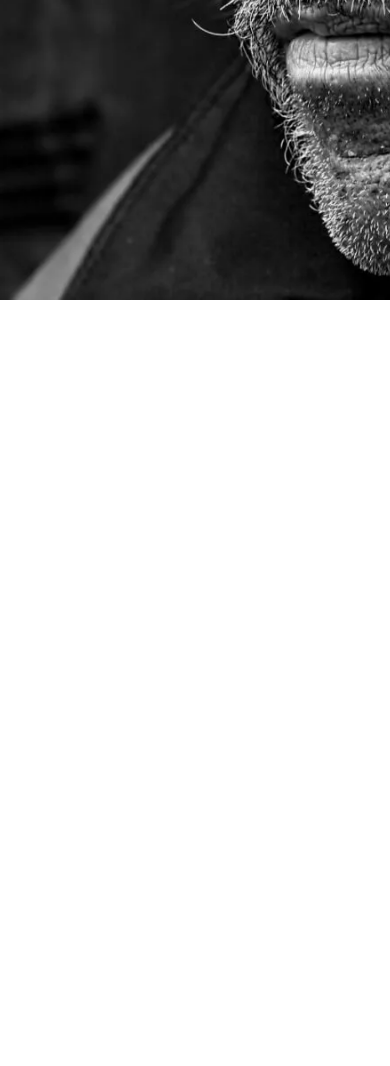
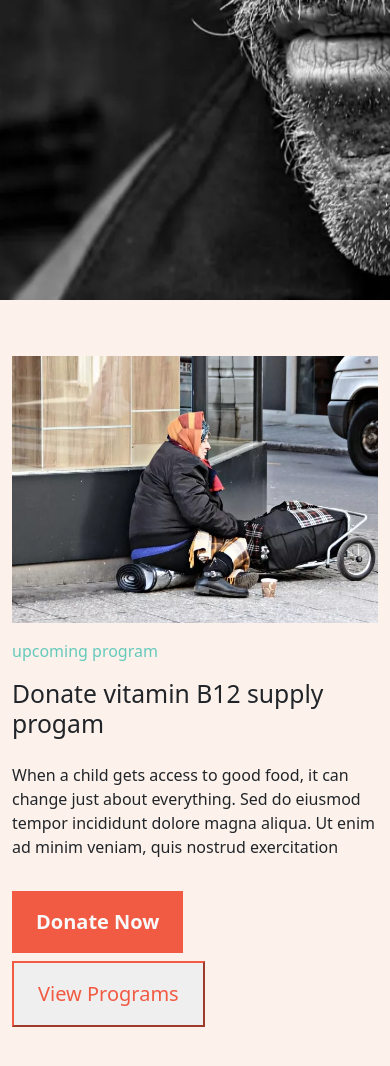
Before and after one commit to lyionmaurice/colorlide-project, a plain HTML site: page index.html in a window 390 px wide. Shown: the part 544-1610 px from the top of the page. Before the commit the page ends 844 px from the top, so only its background shows below. Drawn offline with nearby package versions, Linux system fonts and the light colour scheme.

Commit message:
just added donating vitamin B12 supply

```diff
--- a/ass.css
+++ b/ass.css
@@ -66,7 +66,32 @@
         display:block !important;
     }
 }
-.btn-ongoing{
+
+/* helping hand */
+.ongoing-btn{
     border:none;
     background-color: rgb(101,201,187);
 }
+
+.help{
+    margin-top: 10%;
+}
+
+.about-container{
+    background-color: rgb(252,242,235);
+}
+.ongoing-text{
+    color:rgb(101,201,187) ;
+}
+
+.donate-now-btn{
+    border: none;
+    background-color: rgb(241,91,67);
+}
+
+.view-program-btn{
+    border-color:rgb(241,91,67) ;
+}
+.view-program-color {
+    color:rgb(241,91,67) ;
+}
--- a/index.html
+++ b/index.html
@@ -160,9 +160,10 @@
 
 
       <!-- helping hand -->
-      <div class="help text-light px-3 pt-4 col-sm-12 col-md-8 col-lg-6">
-       <div class="pb-2" >
-        <h1 class="">Give a helping hand to those who need it!</h1>
+      <div class="container">
+        <div class="help text-light col-sm-10 col-md-8 col-lg-4">
+          <div class="pb-2">
+            <h1 class="help-f fs-1 display-2  fw-bold">Give a helping hand to those who need it!</h1>
           </div>
 
           <div class="pb-4">
@@ -172,17 +173,49 @@
           </div>
 
           <div>
-        <button class="btn-ongoing py-3 px-4">
-          <a href="https://preview.colorlib.com/#charitee" class="text-decoration-none text-light fs-5">ongoing programs</a>
+            <button class="ongoing-btn py-3 px-4">
+              <a href="https://preview.colorlib.com/#charitee" class="text-decoration-none text-light fs-5">ongoing
+                programs</a>
             </button>
           </div>
         </div>
+      </div>
+    </div>
+  </div>
 
+  <!-- upcoming programs -->
+  <div class=" about-container container-fluid py-5 ">
+
+    <div class="img-container w-100">
+      <img src="./assets/about1.jpg" alt="" class="w-100 my-2">
+    </div>
+
+    <div class="ongoing-text my-2" >
+      <p>upcoming program </p>
+    </div>
+
+    <div class="my-2">
+      <h2>Donate vitamin B12 supply progam</h2>
+    </div>
+
+    <div class=" my-4" >
+      <p>When a child gets access to good food, it can change just about everything. Sed do eiusmod tempor incididunt dolore magna aliqua. Ut enim ad minim veniam, quis nostrud exercitation</p>
+    </div>
+
+    <div class="btns-container">
+      <div class="py-2">
+        <button class="donate-now-btn py-3 px-4 " ><a href="https://preview.colorlib.com/#charitee" class="text-decoration-none text-light fs-5 fw-bold">Donate Now</a></button>
+      </div>
+
+      <div>
+        <button class="view-program-btn py-3 px-4"><a href="https://preview.colorlib.com/#charitee" class=" view-program-color text-decoration-none fs-5">View Programs</a></button>
+      </div>
+
+    </div>
 
   </div>
 
 
-  </div>
 
 
 
```
Lines whose indentation alone changed are shown as unchanged.
